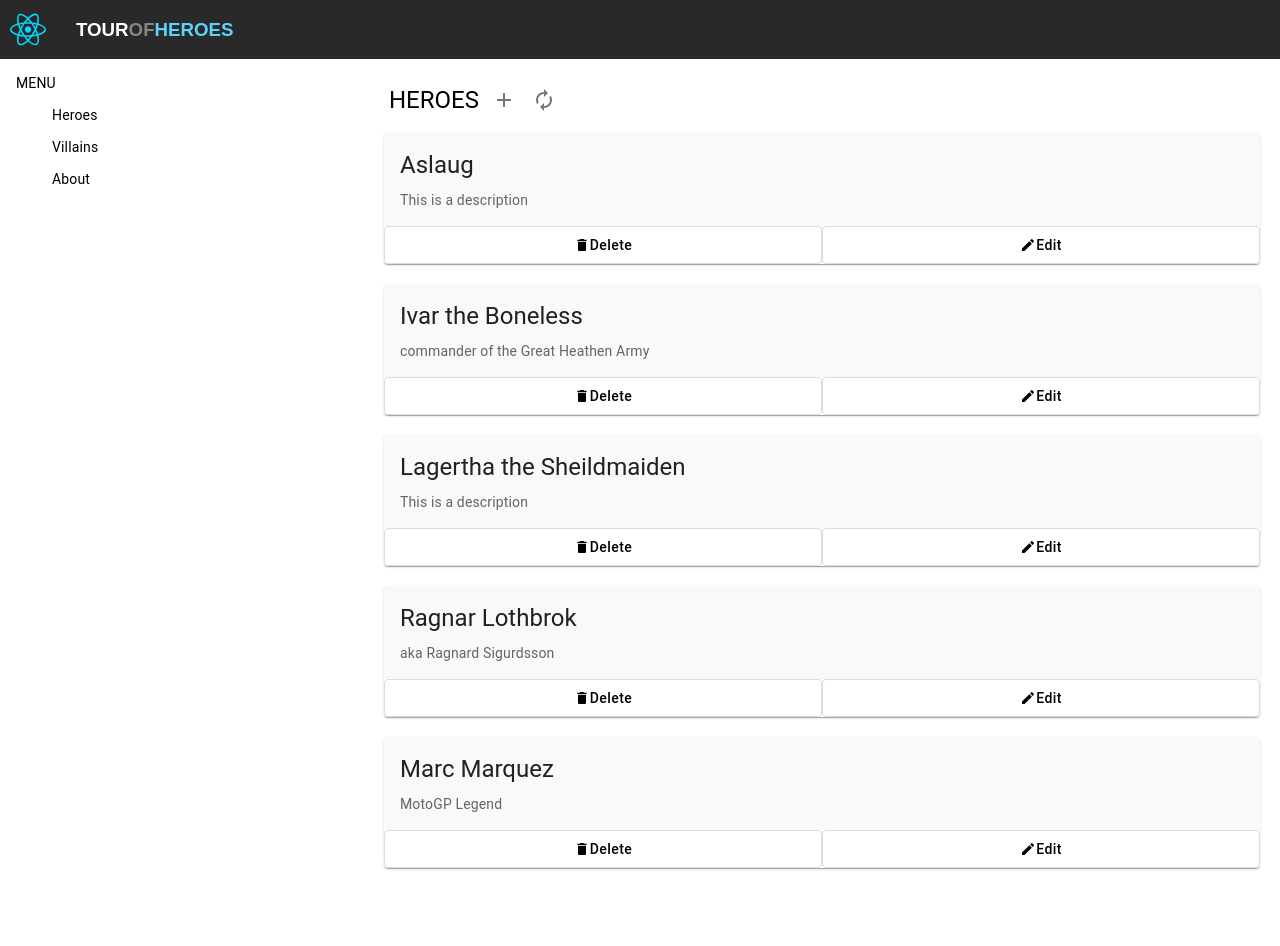
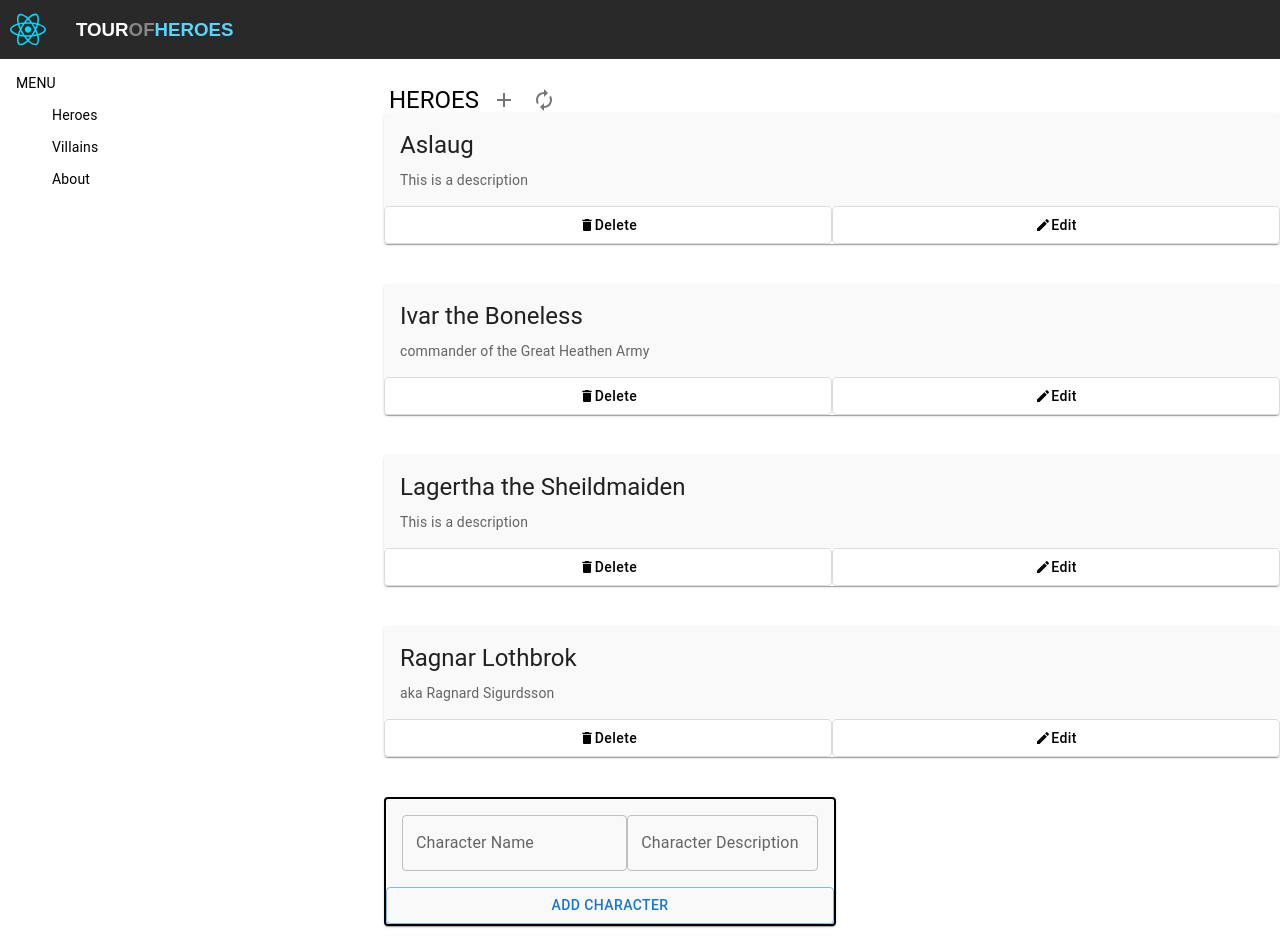
Before and after one commit to zndelfin/Tour-Of-Heroes-FE, a React (Vite) app: page / in a window 1280 px wide. Before the commit the page ends 908 px from the top, so only its background shows below. Built offline with nearby package versions, Linux system fonts and the light colour scheme.

Commit message:
TECH-214: AddEntry component function added

```diff
--- a/src/App.jsx
+++ b/src/App.jsx
@@ -3,7 +3,7 @@ import "./App.css";
 import Header from "./Components/Header";
 import MainContent from "./Components/MainContent";
 import Title from "./Components/Title";
-
+import AddEntry from "./components/AddEntry";
 
 export default function App() {
   return (
--- a/src/Components/AddEntry.jsx
+++ b/src/Components/AddEntry.jsx
@@ -1,15 +1,88 @@
-import React from "react";
+import React, { useState } from "react";
 import { Box } from "@mui/system";
+import Card from "@mui/material/Card";
+import CardContent from "@mui/material/CardContent";
+import Button from "@mui/material/Button";
+import { TextField } from "@mui/material";
 
-// NOT WORKING YET
-export default function AddEntry(){
-    return (
+export default function AddEntry(props) {
+  const [hero, setHero] = useState({
+    id: "",
+    name: "",
+    description: "",
+  });
+
+  function handleChange(event) {
+    const { name, value } = event.target;
+
+    setHero((prevHero) => {
+      return {
+        ...prevHero,
+        [name]: value,
+      };
+    });
+  }
+
+  function submitCharacter(event) {
+    props.onAdd(hero);
+    event.preventDefault();
+  }
+
+  return (
     <Box>
-        <form>
-            <input name="name" placeholder="Name"></input>
-            <textarea name="description" placeholder="Type your character desciption" rows="4"></textarea>
-            <button> Add </button>
-       </form>
+      <Card
+        sx={{
+          backgroundColor: "#F9F9F9",
+          marginTop: "20px",
+          marginBottom: "20px",
+          border: "2px solid black",
+          width:"50%"
+        }}
+      >
+        <CardContent sx={{display:"flex", justifyContent:"space-around"}}>
+          <TextField
+            id="outlined-basic"
+            label="Character Name"
+            variant="outlined"
+            name="name"
+            onChange={handleChange}
+            value={hero.name}
+          />
+
+          <TextField
+            id="outlined-multiline-flexible"
+            label="Character Description"
+            multiline
+            maxRows={4}
+            name="description"
+            value={hero.description}
+            onChange={handleChange}
+          />
+        </CardContent>
+
+        <Button
+          variant="outlined"
+          onClick={submitCharacter}
+          sx={{ width: "100%" }}
+        >
+          ADD CHARACTER
+        </Button>
+      </Card>
+
+      {/* <input
+        name="name"
+        onChange={handleChange}
+        value={hero.name}
+        placeholder="Character Name"
+      ></input>
+
+      <textarea
+        name="description"
+        value={hero.description}
+        onChange={handleChange}
+        placeholder="Character Description"
+        row="3"
+      ></textarea> */}
     </Box>
-    )
+  );
 }
--- a/src/Components/CardItems.jsx
+++ b/src/Components/CardItems.jsx
@@ -17,7 +17,7 @@ export default function CardItems(props) {
     <Box>
       <Card sx={{ marginTop: "20px", marginBottom: "20px" }}>
         <CardContent sx={{ backgroundColor: "#F9F9F9" }}>
-          <Typography gutterBottom variant="h5" component="div">
+          <Typography gutterBottom variant="h5" component="div" >
             {props.name}
           </Typography>
           <Typography variant="body2" color="text.secondary">
--- a/src/Components/DeleteEntry.jsx
+++ b/src/Components/DeleteEntry.jsx
@@ -1,4 +1,4 @@
-import React from "react";
+import React, {useState} from "react";
 
 
 export default function itemDelete(props){
--- a/src/Components/MainContent.jsx
+++ b/src/Components/MainContent.jsx
@@ -1,20 +1,32 @@
-import React from "react";
+import React, { useState } from "react";
 import CardItems from "./CardItems";
 import Menu from "./Menu";
 import { Box } from "@mui/system";
 import heroes from "../heroes";
+import AddEntry from "./AddEntry";
 
-function createEntry(heroes){
-    return (
-        <CardItems
-        key={heroes.id}
-        name={heroes.name}
-        description={heroes.description}
-        />
-    );
-}
+
+// function createEntry(heroes){
+//     return (
+//         <CardItems
+//         key={heroes.id}
+//         name={heroes.name}
+//         description={heroes.description}
+//         />
+//     );
+// }
 
 export default function MainContent() {
+  const [entries, setEntries] = useState(heroes);
+
+
+  function addHero(newHero){
+    setEntries(prevValues => {
+      return [...prevValues, newHero];
+    })
+  }
+
+
   return (
     <Box>
       <Menu />
@@ -28,9 +40,22 @@ export default function MainContent() {
         }}
       >
 
-        <Box className="cardEntry" sx={{padding:"20px 20px 20px 0"}}>
+        {/* <Box className="cardEntry" sx={{padding:"20px 20px 20px 0"}}>
         {heroes.map(createEntry)}
-        </Box>
+        </Box> */}
+
+        {entries.map((heroEntry, index) => {
+          return <CardItems
+            key={index}
+            name={heroEntry.name}
+            description= {heroEntry.description}
+          />
+        })}
+
+        <AddEntry
+          onAdd={addHero}
+        />
+
       </Box>
     </Box>
   );
--- a/src/Components/Title.jsx
+++ b/src/Components/Title.jsx
@@ -4,8 +4,6 @@ import AutorenewIcon from "@mui/icons-material/Autorenew";
 import { Box } from "@mui/system";
 import Typography from "@mui/material/Typography";
 import { IconButton } from "@mui/material";
-import AddEntry from "./AddEntry";
-import App from "../App";
 
 function navigate() {
   return alert("clicked");
--- a/src/heroes.js
+++ b/src/heroes.js
@@ -23,14 +23,7 @@ const heroes = [
         id: 4,
         name: "Ragnar Lothbrok",
         description: "aka Ragnard Sigurdsson"
-    },
-
-    {
-        id: 5,
-        name: "Marc Marquez",
-        description: "MotoGP Legend"
     }
-
 ];
 
 
```
